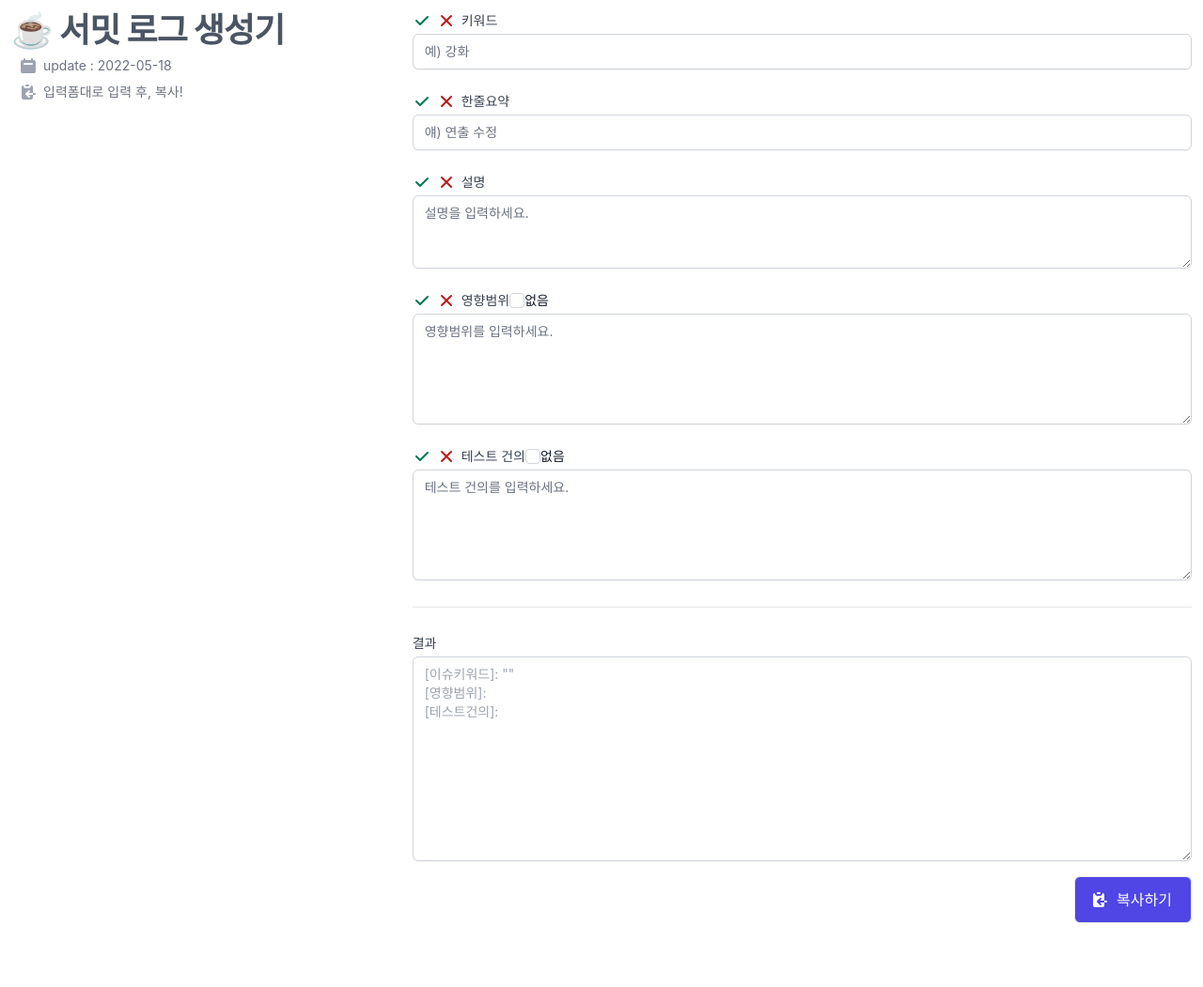
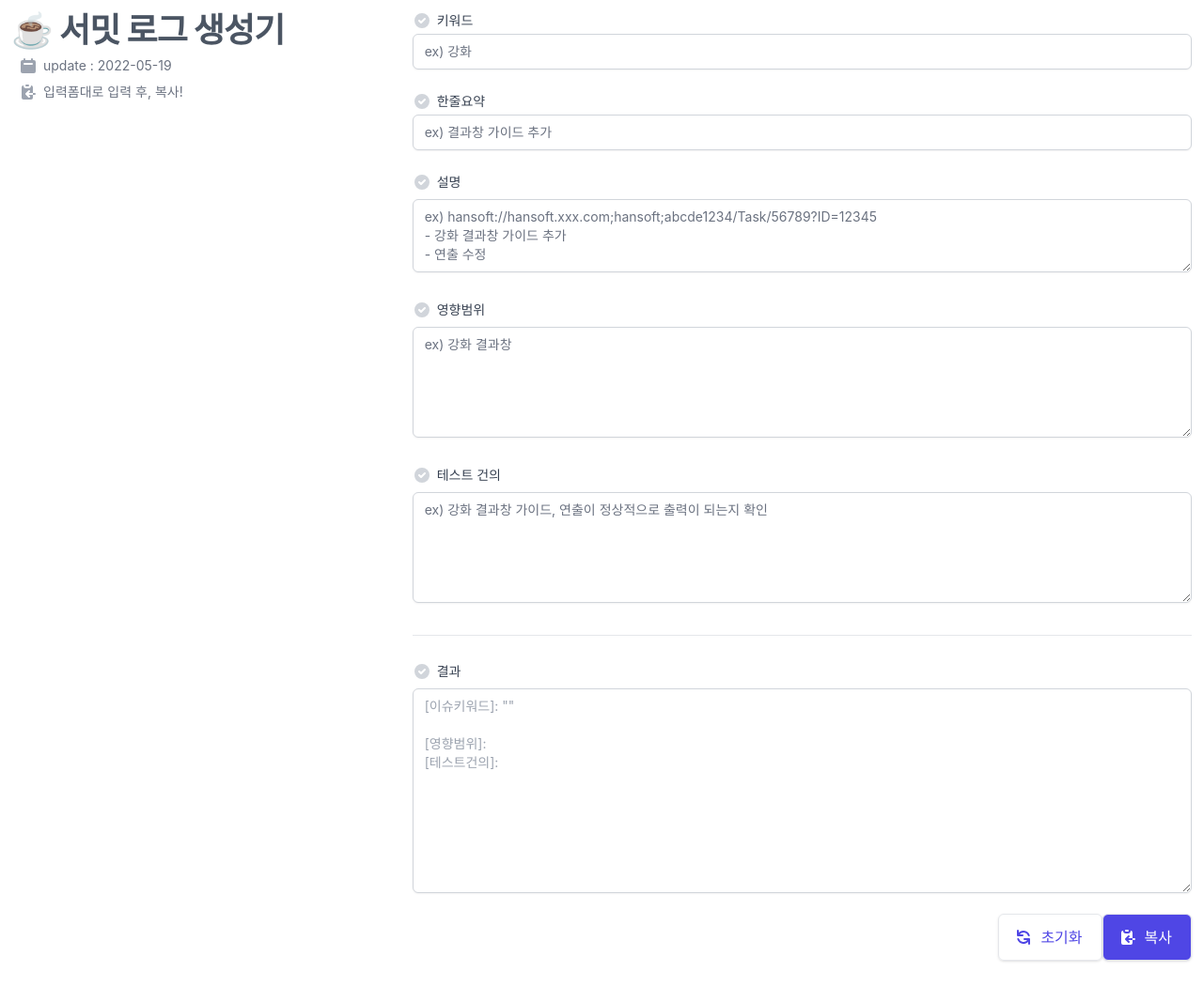
Before and after one commit to poohootdev/submit-log, a Next.js app: page /create-submit-log in a window 1280 px wide. Shown: the whole page at 94% size. Before the commit the page ends 1011 px from the top, so only its background shows below. Built offline with nearby package versions, Linux system fonts and the light colour scheme.

Commit message:
입력폼 구현

```diff
--- a/pages/create-submit-log.tsx
+++ b/pages/create-submit-log.tsx
@@ -1,11 +1,61 @@
 import type { NextPage } from 'next';
-import { CalendarIcon, ClipboardCopyIcon, CheckIcon, XIcon } from '@heroicons/react/solid';
-
-function handleClickCopy() {
-  alert('복사 완료! ✔');
-}
+import React, { useState, useEffect } from 'react';
+import { CalendarIcon, ClipboardCopyIcon, CheckCircleIcon, RefreshIcon } from '@heroicons/react/solid';
 
 const CreateSubmitLog: NextPage = () => {
+  const [keyword, setKeyword] = useState('');
+  const [summary, setSummary] = useState('');
+  const [description, setDescription] = useState('');
+  const [impact, setImpact] = useState('');
+  const [test, setTest] = useState('');
+  const [result, setResult] = useState('');
+
+  useEffect(() => {
+    let template = `[이슈키워드]: "{{__keyword__}}" {{__summary__}}\n{{__description__}}\n[영향범위]:{{__impact__}}\n[테스트건의]:{{__test__}}`;
+    template = template.replace('{{__keyword__}}', keyword);
+    template = template.replace('{{__summary__}}', summary);
+    template = template.replace('{{__description__}}', description);
+    template = template.replace('{{__impact__}}', impact);
+    template = template.replace('{{__test__}}', test);
+    setResult(template);
+  });
+
+  const onChangInput = (e: React.ChangeEvent<HTMLInputElement>) => {
+    if (e.target.id === 'input-keyword') {
+      setKeyword(e.target.value);
+    }
+
+    if (e.target.id === 'input-summary') {
+      setSummary(e.target.value);
+    }
+  };
+
+  const onChangTextArea = (e: React.ChangeEvent<HTMLTextAreaElement>) => {
+    if (e.target.id === 'textarea-description') {
+      setDescription(e.target.value);
+    }
+
+    if (e.target.id === 'textarea-impact') {
+      setImpact(e.target.value);
+    }
+
+    if (e.target.id === 'textarea-test') {
+      setTest(e.target.value);
+    }
+  };
+
+  const onClickCopy = () => {
+    alert('😊 복사 완료!\n' + result);
+  };
+
+  const onClickInit = () => {
+    setKeyword('');
+    setSummary('');
+    setDescription('');
+    setImpact('');
+    setTest('');
+  };
+
   return (
     <>
       <div>
@@ -13,14 +63,14 @@ const CreateSubmitLog: NextPage = () => {
           <div className="md:col-span-1">
             <div className="px-4 sm:px-0">
               <h2 className="text-3xl font-extrabold tracking-tight text-gray-900 sm:text-4xl">
-                <span className="block text-gray-600">☕ 서밋 로그 생성기</span>
+                <span className="text-gray-600">☕ 서밋 로그 생성기</span>
               </h2>
               <div className="mt-2 ml-2 flex items-center text-sm text-gray-500">
-                <CalendarIcon className="flex-shrink-0 mr-1.5 h-5 w-5 text-gray-400" aria-hidden="true" />
-                update : 2022-05-18
+                <CalendarIcon className="flex-shrink-0 mr-1.5 h-5 w-5 text-gray-400" />
+                update : 2022-05-19
               </div>
               <div className="mt-2 ml-2 flex items-center text-sm text-gray-500">
-                <ClipboardCopyIcon className="flex-shrink-0 mr-1.5 h-5 w-5 text-gray-400" aria-hidden="true" />
+                <ClipboardCopyIcon className="flex-shrink-0 mr-1.5 h-5 w-5 text-gray-400" />
                 입력폼대로 입력 후, 복사!
               </div>
             </div>
@@ -29,8 +79,7 @@ const CreateSubmitLog: NextPage = () => {
             <form>
               <div className="col-span-3 sm:col-span-2">
                 <div className="flex items-center text-sm text-gray-700">
-                  <CheckIcon className="flex-shrink-0 mr-1.5 h-5 w-5 text-green-700" aria-hidden="true" />
-                  <XIcon className="flex-shrink-0 mr-1.5 h-5 w-5 text-red-700" aria-hidden="true" />
+                  {keyword === '' ? <CheckCircleIcon className="flex-shrink-0 mr-1.5 h-5 w-5 text-gray-300" /> : <CheckCircleIcon className="flex-shrink-0 mr-1.5 h-5 w-5 text-green-600" />}
                   키워드
                 </div>
                 <input
@@ -38,16 +87,17 @@ const CreateSubmitLog: NextPage = () => {
                   name="input-keyword"
                   id="input-keyword"
                   autoComplete="given-name"
-                  className="mt-1 focus:ring-indigo-500 focus:border-indigo-500 block w-full shadow-sm sm:text-sm border-gray-300 rounded-md"
-                  placeholder="예) 강화"
+                  className="mt-1 focus:ring-indigo-500 focus:border-indigo-500 w-full shadow-sm sm:text-sm border-gray-300 rounded-md"
+                  placeholder="ex) 강화"
+                  onChange={onChangInput}
+                  value={keyword}
                 />
               </div>
               <div className="py-3"></div>
 
               <div className="col-span-6 sm:col-span-3">
                 <div className="flex items-center text-sm text-gray-700">
-                  <CheckIcon className="flex-shrink-0 mr-1.5 h-5 w-5 text-green-700" aria-hidden="true" />
-                  <XIcon className="flex-shrink-0 mr-1.5 h-5 w-5 text-red-700" aria-hidden="true" />
+                  {summary === '' ? <CheckCircleIcon className="flex-shrink-0 mr-1.5 h-5 w-5 text-gray-300" /> : <CheckCircleIcon className="flex-shrink-0 mr-1.5 h-5 w-5 text-green-600" />}
                   한줄요약
                 </div>
                 <input
@@ -55,16 +105,17 @@ const CreateSubmitLog: NextPage = () => {
                   name="input-summary"
                   id="input-summary"
                   autoComplete="given-name"
-                  className="mt-1 focus:ring-indigo-500 focus:border-indigo-500 block w-full shadow-sm sm:text-sm border-gray-300 rounded-md"
-                  placeholder="얘) 연출 수정"
+                  className="mt-1 focus:ring-indigo-500 focus:border-indigo-500 w-full shadow-sm sm:text-sm border-gray-300 rounded-md"
+                  placeholder="ex) 결과창 가이드 추가"
+                  onChange={onChangInput}
+                  value={summary}
                 />
               </div>
               <div className="py-3"></div>
 
               <div>
                 <div className="flex items-center text-sm text-gray-700">
-                  <CheckIcon className="flex-shrink-0 mr-1.5 h-5 w-5 text-green-700" aria-hidden="true" />
-                  <XIcon className="flex-shrink-0 mr-1.5 h-5 w-5 text-red-700" aria-hidden="true" />
+                  {description === '' ? <CheckCircleIcon className="flex-shrink-0 mr-1.5 h-5 w-5 text-gray-300" /> : <CheckCircleIcon className="flex-shrink-0 mr-1.5 h-5 w-5 text-green-600" />}
                   설명
                 </div>
                 <div className="mt-1">
@@ -72,9 +123,10 @@ const CreateSubmitLog: NextPage = () => {
                     id="textarea-description"
                     name="textarea-description"
                     rows={3}
-                    className="shadow-sm focus:ring-indigo-500 focus:border-indigo-500 mt-1 block w-full sm:text-sm border border-gray-300 rounded-md"
-                    placeholder="설명을 입력하세요."
-                    defaultValue={''}
+                    className="shadow-sm focus:ring-indigo-500 focus:border-indigo-500 mt-1 w-full sm:text-sm border border-gray-300 rounded-md"
+                    placeholder={'ex) hansoft://hansoft.xxx.com;hansoft;abcde1234/Task/56789?ID=12345\n- 강화 결과창 가이드 추가\n- 연출 수정'}
+                    onChange={onChangTextArea}
+                    value={description}
                   />
                 </div>
               </div>
@@ -83,21 +135,21 @@ const CreateSubmitLog: NextPage = () => {
               <div>
                 <div className="flex items-center">
                   <div className="flex items-center text-sm text-gray-700">
-                    <CheckIcon className="flex-shrink-0 mr-1.5 h-5 w-5 text-green-700" aria-hidden="true" />
-                    <XIcon className="flex-shrink-0 mr-1.5 h-5 w-5 text-red-700" aria-hidden="true" />
+                    {impact === '' ? <CheckCircleIcon className="flex-shrink-0 mr-1.5 h-5 w-5 text-gray-300" /> : <CheckCircleIcon className="flex-shrink-0 mr-1.5 h-5 w-5 text-green-600" />}
                     영향범위
                   </div>
-                  <input id="checkbox-impact" name="checkbox-impact" type="checkbox" className="h-4 w-4 text-indigo-600 focus:ring-indigo-500 border-gray-300 rounded" />
-                  <div className="block text-sm text-gray-900">없음</div>
+                  {/* <input id="checkbox-impact" name="checkbox-impact" type="checkbox" className="h-4 w-4 text-indigo-600 focus:ring-indigo-500 border-gray-300 rounded" />
+                  <div className="text-sm text-gray-900">없음</div> */}
                 </div>
                 <div className="mt-1">
                   <textarea
                     id="textarea-impact"
                     name="textarea-impact"
                     rows={5}
-                    className="shadow-sm focus:ring-indigo-500 focus:border-indigo-500 mt-1 block w-full sm:text-sm border border-gray-300 rounded-md"
-                    placeholder="영향범위를 입력하세요."
-                    defaultValue={''}
+                    className="shadow-sm focus:ring-indigo-500 focus:border-indigo-500 mt-1 w-full sm:text-sm border border-gray-300 rounded-md"
+                    placeholder="ex) 강화 결과창"
+                    onChange={onChangTextArea}
+                    value={impact}
                   />
                 </div>
               </div>
@@ -106,21 +158,21 @@ const CreateSubmitLog: NextPage = () => {
               <div>
                 <div className="flex items-center">
                   <div className="flex items-center text-sm text-gray-700">
-                    <CheckIcon className="flex-shrink-0 mr-1.5 h-5 w-5 text-green-700" aria-hidden="true" />
-                    <XIcon className="flex-shrink-0 mr-1.5 h-5 w-5 text-red-700" aria-hidden="true" />
+                    {test === '' ? <CheckCircleIcon className="flex-shrink-0 mr-1.5 h-5 w-5 text-gray-300" /> : <CheckCircleIcon className="flex-shrink-0 mr-1.5 h-5 w-5 text-green-600" />}
                     테스트 건의
                   </div>
-                  <input id="checkbox-test" name="checkbox-test" type="checkbox" className="h-4 w-4 text-indigo-600 focus:ring-indigo-500 border-gray-300 rounded" />
-                  <div className="block text-sm text-gray-900">없음</div>
+                  {/* <input id="checkbox-test" name="checkbox-test" type="checkbox" className="h-4 w-4 text-indigo-600 focus:ring-indigo-500 border-gray-300 rounded" />
+                  <div className="text-sm text-gray-900">없음</div> */}
                 </div>
                 <div className="mt-1">
                   <textarea
                     id="textarea-test"
                     name="textarea-test"
                     rows={5}
-                    className="shadow-sm focus:ring-indigo-500 focus:border-indigo-500 mt-1 block w-full sm:text-sm border border-gray-300 rounded-md"
-                    placeholder="테스트 건의를 입력하세요."
-                    defaultValue={''}
+                    className="shadow-sm focus:ring-indigo-500 focus:border-indigo-500 mt-1 w-full sm:text-sm border border-gray-300 rounded-md"
+                    placeholder="ex) 강화 결과창 가이드, 연출이 정상적으로 출력이 되는지 확인"
+                    onChange={onChangTextArea}
+                    value={test}
                   />
                 </div>
               </div>
@@ -133,30 +185,46 @@ const CreateSubmitLog: NextPage = () => {
 
               <div>
                 <div className="flex items-center">
-                  <div className="block text-sm font-medium text-gray-700">결과</div>
+                  {keyword !== '' && summary !== '' && description !== '' && impact !== '' && test !== '' ? (
+                    <CheckCircleIcon className="flex-shrink-0 mr-1.5 h-5 w-5 text-green-600" />
+                  ) : (
+                    <CheckCircleIcon className="flex-shrink-0 mr-1.5 h-5 w-5 text-gray-300" />
+                  )}
+                  <div className="text-sm font-medium text-gray-700">결과</div>
                 </div>
                 <div className="mt-1">
                   <textarea
                     id="textarea-result"
                     name="textarea-result"
                     rows={10}
-                    className="shadow-sm focus:ring-indigo-500 focus:border-indigo-500 mt-1 block w-full sm:text-sm border border-gray-300 rounded-md text-gray-400"
-                    defaultValue={'[이슈키워드]: ""\n[영향범위]:\n[테스트건의]:'}
+                    className="shadow-sm focus:ring-indigo-500 focus:border-indigo-500 mt-1 w-full sm:text-sm border border-gray-300 rounded-md text-gray-400"
+                    value={result}
                     disabled
                   />
                 </div>
               </div>
+            </form>
 
-              <div className="py-4 text-right">
+            <div className="py-4 text-right">
+              <div className="inline-flex rounded-md shadow">
                 <button
-                  onClick={handleClickCopy}
+                  onClick={onClickInit}
+                  className="inline-flex items-center justify-center px-5 py-3 border border-transparent text-base font-medium rounded-md text-indigo-600 bg-white hover:bg-indigo-50"
+                >
+                  <RefreshIcon className="-ml-1 mr-2 h-5 w-5" />
+                  초기화
+                </button>
+              </div>
+              <div className="inline-flex rounded-md shadow">
+                <button
+                  onClick={onClickCopy}
                   className="inline-flex items-center justify-center px-5 py-3 border border-transparent text-base font-medium rounded-md text-white bg-indigo-600 hover:bg-indigo-700"
                 >
-                  <ClipboardCopyIcon className="-ml-1 mr-2 h-5 w-5" aria-hidden="true" />
-                  복사하기
+                  <ClipboardCopyIcon className="-ml-1 mr-2 h-5 w-5" />
+                  복사
                 </button>
               </div>
-            </form>
+            </div>
           </div>
         </div>
       </div>
```
Also changed, not shown: pages/index.tsx (+9 -1 lines).
